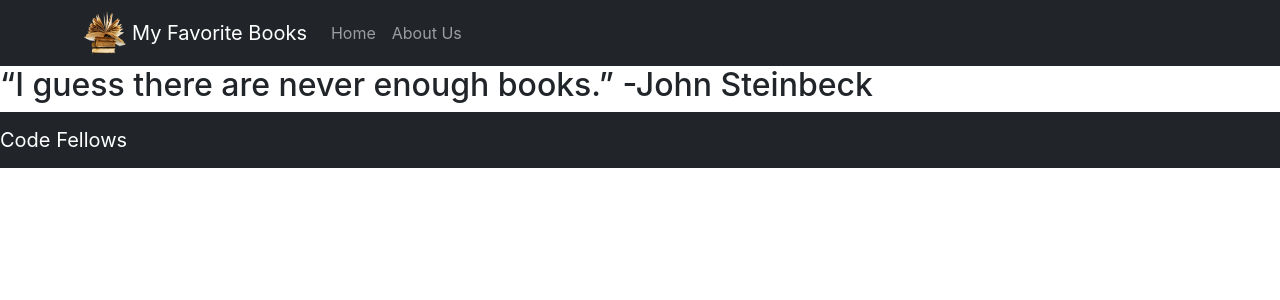
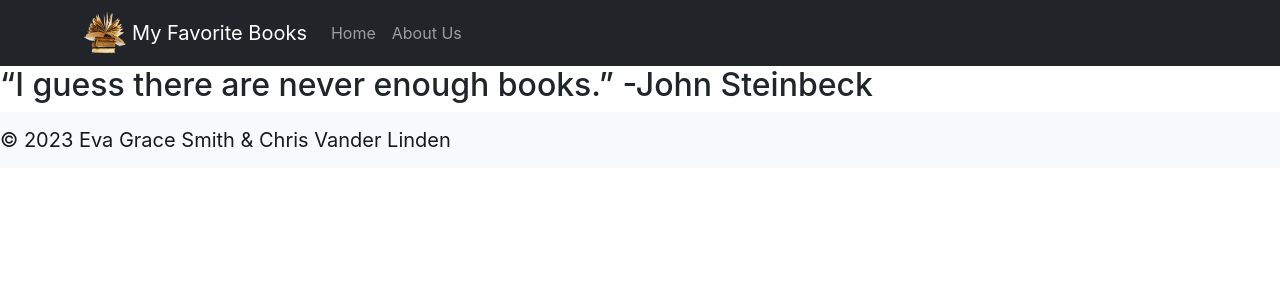
Before and after one commit to EvaGraceSmith/can-of-books-frontend, a React (Create React App) app: page / in a window 1280 px wide. Shown: the top 300 px of the page. Built offline with nearby package versions, Linux system fonts and the light colour scheme; no server answers.

Commit message:
updated footer

```diff
--- a/src/components/Footer.js
+++ b/src/components/Footer.js
@@ -4,8 +4,8 @@ import Navbar from 'react-bootstrap/Navbar';
 class Footer extends React.Component {
   render() {
     return (
-      <Navbar collapseOnSelect expand="lg" bg="dark" variant="dark">
-        <Navbar.Brand>Code Fellows</Navbar.Brand>
+      <Navbar collapseOnSelect expand="lg" bg="light" variant="light">
+        <Navbar.Brand> &copy; 2023 Eva Grace Smith & Chris Vander Linden</Navbar.Brand>
       </Navbar>
     );
   }
```
Also changed, not shown: src/components/Crud.js (renamed from src/components/AddBook.js).
